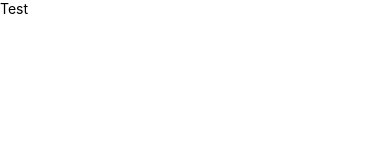
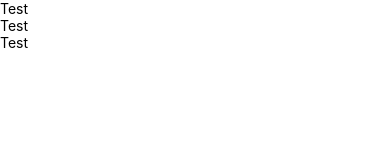
Before and after one commit to danalmeidadev/storm-food, a React Native app: screen / in a window 390 px wide. Shown: the top 160 px of the page. Built offline with nearby package versions, Linux system fonts and the light colour scheme.

Commit message:
feat: aplication script husky

```diff
--- a/src/App.tsx
+++ b/src/App.tsx
@@ -5,6 +5,8 @@ const App: React.FC = () => {
   return (
     <View>
       <Text>Test</Text>
+      <Text>Test</Text>
+      <Text>Test</Text>
     </View>
   );
 };
```
Also changed, not shown: package.json (+3 -5 lines).
